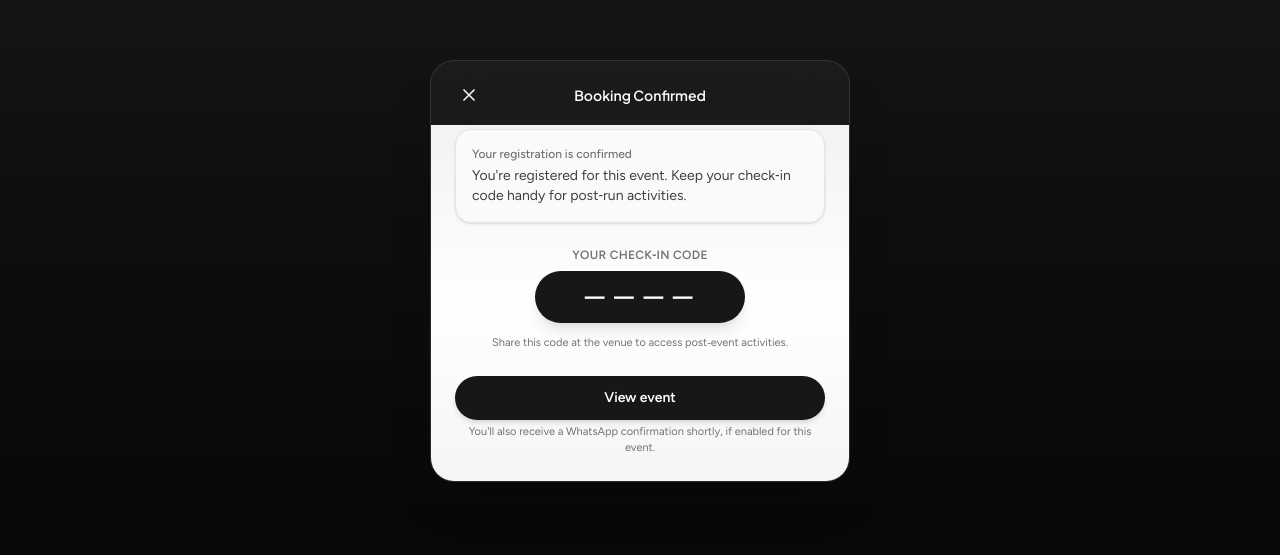
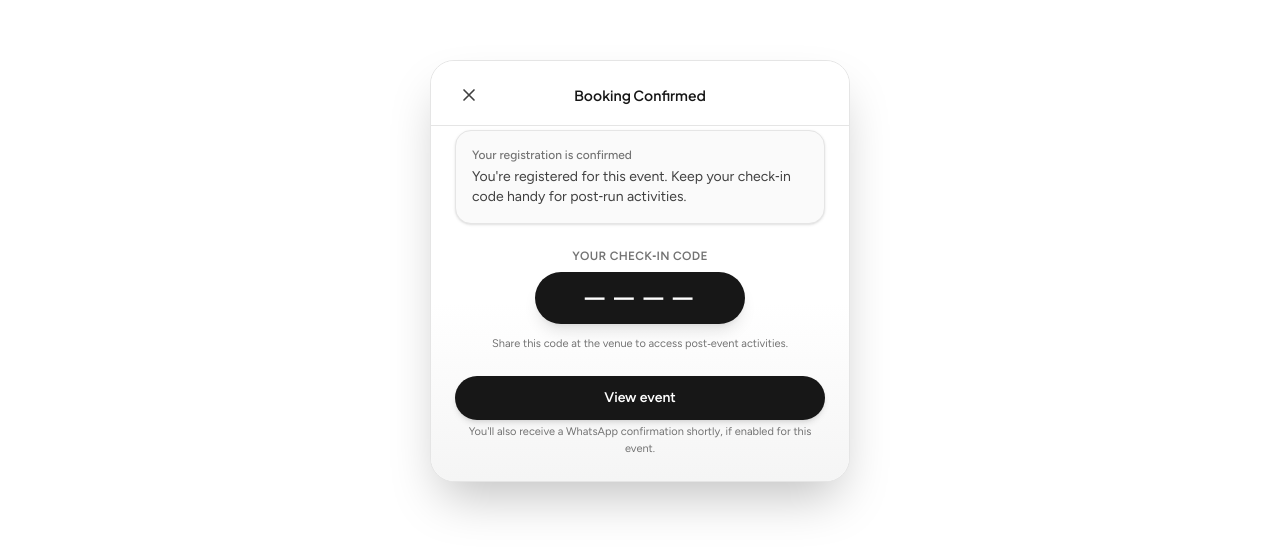
Before and after one commit to yashvardhansharma111/vybeme_web, a Next.js app: page /post/1/confirmation in a window 1280 px wide. Shown: the part 129-684 px from the top of the page. Built offline with nearby package versions, Linux system fonts and the light colour scheme; no server answers.

Commit message:
ui fixed

```diff
--- a/app/post/[id]/confirmation/page.tsx
+++ b/app/post/[id]/confirmation/page.tsx
@@ -17,26 +17,22 @@ export default function RegistrationConfirmationPage() {
 
   return (
     <div
-      className="fixed inset-0 flex h-screen w-full items-center justify-center bg-gradient-to-b from-neutral-900/90 via-neutral-900/85 to-black/90 px-4"
-      style={{
-        backgroundImage:
-          'linear-gradient(180deg, rgba(0,0,0,0.90) 0%, rgba(0,0,0,0.94) 40%, rgba(0,0,0,0.98) 100%)',
-      }}
+      className="fixed inset-0 flex h-screen w-full items-center justify-center bg-white px-4"
     >
-      <div className="relative w-full max-w-[420px] rounded-3xl bg-white/4 backdrop-blur-xl border border-white/10 overflow-hidden shadow-2xl">
+      <div className="relative w-full max-w-[420px] rounded-3xl bg-white border border-neutral-200 overflow-hidden shadow-2xl">
         {/* Header */}
-        <header className="flex items-center justify-between px-5 pt-4 pb-3">
+        <header className="flex items-center justify-between px-5 pt-4 pb-3 bg-white border-b border-neutral-200">
           <button
             type="button"
             onClick={handleClose}
-            className="flex h-9 w-9 items-center justify-center rounded-full text-white/95 hover:bg-white/10"
+            className="flex h-9 w-9 items-center justify-center rounded-full text-neutral-700 hover:bg-neutral-100"
             aria-label="Close"
           >
             <svg className="h-5 w-5" fill="none" stroke="currentColor" viewBox="0 0 24 24">
               <path strokeLinecap="round" strokeLinejoin="round" strokeWidth={2} d="M6 18L18 6M6 6l12 12" />
             </svg>
           </button>
-          <h1 className="text-sm font-semibold text-white/98 whitespace-nowrap">Booking Confirmed</h1>
+          <h1 className="text-sm font-semibold text-neutral-900 whitespace-nowrap">Booking Confirmed</h1>
           <div className="w-9" />
         </header>
 
--- a/app/post/[id]/page.tsx
+++ b/app/post/[id]/page.tsx
@@ -621,9 +621,11 @@ export default function PostPage() {
               >
                 {paymentOpening
                   ? 'Opening payment…'
+                  : passes.length === 0 || (selectedPassId && (passes.find((p) => p.pass_id === selectedPassId)?.price ?? 0) === 0)
+                  ? 'Register'
                   : selectedPassId && (passes.find((p) => p.pass_id === selectedPassId)?.price ?? 0) > 0
                   ? 'Pay & continue'
-                  : 'Proceed to payments'}
+                  : 'Register'}
               </button>
               {/* COMMENTED OUT: removed event full message */}
               {/* {eventFull && (
```
